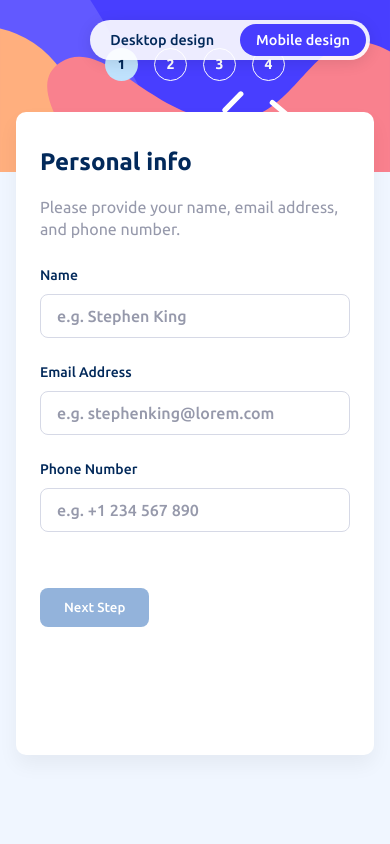
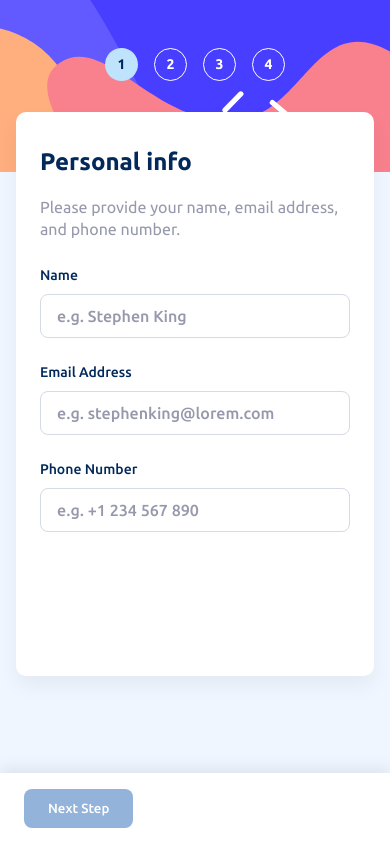
Before and after one commit to Ssapmla/Multi-step-form, a plain HTML site: page index.html in a window 390 px wide. Drawn offline with Linux system fonts and the light colour scheme.

Commit message:
Adjust navigation buttons position and view switcher visibility

```diff
--- a/script.js
+++ b/script.js
@@ -439,7 +439,7 @@ document.addEventListener('DOMContentLoaded', function() {
     document.body.classList.remove('desktop-view');
     document.body.classList.add('mobile-view');
 
-    // Apply inline styles to force mobile layout properties
+    // Apply inline styles to force mobile layout properties for container
     formContainer.style.cssText = `
         flex-direction: column !important;
         width: 100% !important;
@@ -474,40 +474,44 @@ document.addEventListener('DOMContentLoaded', function() {
     }
     const formContent = formContainer.querySelector('.form-content');
     if (formContent) {
+        // Adjust card styling, reduce bottom margin as nav bar is fixed below
         formContent.style.cssText = `
-            margin: -60px auto 5rem auto !important;
+            margin: -60px auto 2rem auto !important; /* Reduced bottom margin */
             background-color: var(--white) !important;
             border-radius: 10px !important;
             width: calc(100% - 2rem) !important;
             max-width: 450px !important;
             box-shadow: 0 10px 20px rgba(0, 0, 0, 0.05) !important;
-            padding: 2rem 1.5rem !important;
+            padding: 2rem 1.5rem 1.5rem 1.5rem !important; /* Reduce bottom padding slightly */
             position: relative !important;
             display: flex !important;
             flex-direction: column !important;
-            height: auto !important; /* Let height adjust */
-            min-height: auto !important; /* Remove min-height constraint */
-            flex-grow: 0 !important; /* Do not force grow */
+            height: auto !important;
+            min-height: auto !important;
+            flex-grow: 0 !important;
         `;
     }
-    // Remove bottom padding from steps (nav is not fixed anymore)
+    // Re-add bottom padding to steps for fixed nav bar
     formContainer.querySelectorAll('.form-step').forEach(step => {
-        step.style.paddingBottom = '0'; // Reset padding
+        step.style.paddingBottom = '6rem'; // Space for fixed nav
     });
 
      const formNav = formContainer.querySelector('.form-navigation');
      if(formNav){
-        // Navigation inside the card, at the bottom
+        // Fixed navigation bar at the bottom of the screen
         formNav.style.cssText = `
-            position: relative !important; /* Not fixed */
-            bottom: auto !important;
-            left: auto !important;
-            width: 100% !important; /* Takes width of parent padding */
-            background-color: transparent !important; /* Transparent inside card */
-            box-shadow: none !important; /* No shadow inside card */
-            z-index: auto !important;
-            padding: 2rem 0 0 0 !important; /* Padding top only */
-            margin-top: auto !important; /* Push to bottom of flex container */
+            position: fixed !important;
+            bottom: 0 !important;
+            left: 0 !important;
+            width: 100% !important;
+            background-color: var(--white) !important; /* White background */
+            box-shadow: 0 -5px 15px rgba(0, 0, 0, 0.08) !important; /* Shadow */
+            z-index: 1000 !important;
+            padding: 1rem 1.5rem !important; /* Padding inside the bar */
+            margin-top: 0 !important;
+            display: flex !important; /* Use flex to position buttons inside */
+            justify-content: space-between !important; /* Space out Go Back and Next Step */
+            align-items: center !important;
         `;
      }
   }
--- a/styles.css
+++ b/styles.css
@@ -612,7 +612,7 @@ input[type="checkbox"]:checked + .checkbox-custom:after {
   position: fixed;
   top: 20px;
   right: 20px;
-  display: flex;
+  display: none; /* Hide by default (Mobile First) */
   gap: 10px;
   z-index: 1000;
   border-radius: 30px;
@@ -988,4 +988,26 @@ body.desktop-view {
   .desktop-view .summary-addon-price:not(.force-mobile .summary-addon-price), .force-desktop .summary-addon-price { font-size: 0.875rem; }
 
   .desktop-view .total-section:not(.force-mobile .total-section), .force-desktop .total-section { padding: 1.5rem 1.5rem 0 1.5rem; align-items: center; }
+
+  .desktop-view .form-navigation:not(.force-mobile .form-navigation),
+  .force-desktop .form-navigation
+  {
+    position: relative;
+    bottom: auto; left: auto;
+    width: auto;
+    padding: 2rem 0 0 0; /* Keep only top padding */
+    background-color: transparent;
+    box-shadow: none;
+    margin-top: auto;
+    z-index: auto;
+    display: flex;
+    justify-content: space-between; /* Align buttons to opposite ends */
+    align-items: center;
+    gap: 1rem; /* Keep gap for safety, though space-between handles it */
+  }
+
+  /* Show View Switcher only on desktop */
+  .view-switcher {
+    display: flex; /* Show on desktop */
+  }
 }
```
